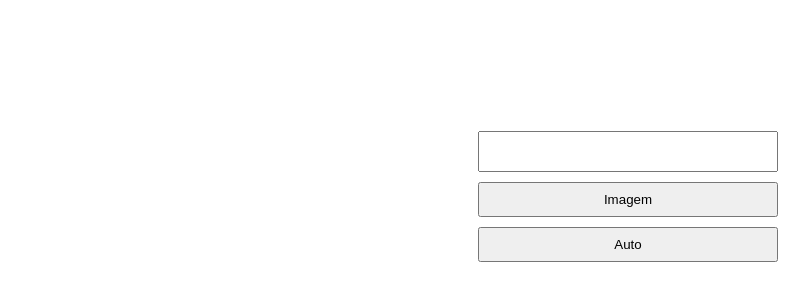
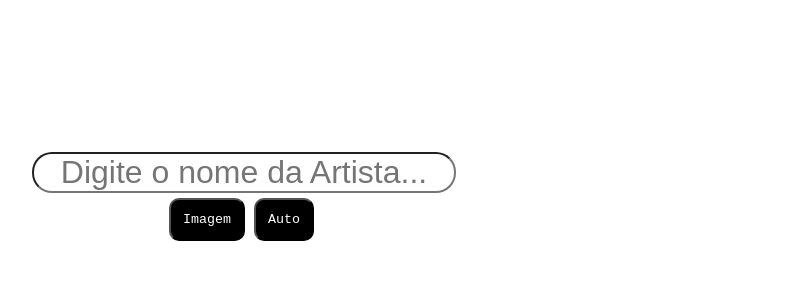
Before and after one commit to Samys003/trocadeimagens, a plain HTML site: page index.html in a window 1280 px wide. Shown: the part 204-504 px from the top of the page, without its empty margins (12-821 px from the left). Drawn offline with Linux system fonts and the light colour scheme.

Commit message:
troca de imagens, em andamento

```diff
--- a/app.js
+++ b/app.js
@@ -0,0 +1,48 @@
+'use strict'
+
+
+const imagens = [
+    {
+        nome: 'Duquesa',
+        url: './img/Duquesa.png'
+    },
+    {
+        nome: 'T&T',
+        url: './img/Tasha-e-Tracie.jpg'
+    },
+    {
+        nome: 'Ebony',
+        url: './img/Ebony.jpg'
+    }
+]
+
+function buscandoImagem (ImagemNome) {
+    const imagemResultado = getElementById('resultado');
+    const input = document.getElementById('textoInserido');
+    const botaoImagem = document.getElementById('troca-imagem');
+    const Imagem = document.createElement('img');
+
+    const texto = input.value
+
+
+    texto = Imagem
+    Imagem.scr = ImagemNome.url
+
+
+    imagemResultado.appendChild(Imagem)
+
+
+    botaoImagem.addEventListener('click', resultado);
+
+
+
+}
+
+function carregarResultado () {
+
+    const resultado = document.getElementById('resultado')
+
+    imagens.forEach(buscandoImagem)
+}
+
+carregarResultado()
--- a/index.html
+++ b/index.html
@@ -10,13 +10,18 @@
 </head>
 <body >
   <div class="container">
-    <input type="text" id="imagem">
-    <button id="troca-imagem">
+    <input type="text" placeholder="Digite o nome da Artista..." id="textoInserido">
+    <div class="botoes">
+    <button id="troca-imagem" onclick="buscandoImagem()">
         Imagem
     </button>
     <button id="auto-imagem">
         Auto
     </button>
+    </div>
   </div>
+  <div class="imagem" id="resultado">
+      <!-- <img src="" alt=""> -->
+    </div>
 </body>
 </html>
--- a/style.css
+++ b/style.css
@@ -4,24 +4,51 @@
     box-sizing: border-box;
 }
 
-body{
+ body{
     height: 100vh;
-    display: grid;
-    place-content: center;
+    display: flex;
+    align-items: center;
+
+
 }
 
 .container{
     display: flex;
     flex-direction: column;
-    gap: 10px;
-    width: 300px;
+
+    align-items: center;
+    justify-content: center;
+    /* background-color: rgba(205,204,207,255); */
+    width: 40%;
+    height: 100%;
 }
 
 .container input{
+    border-radius: 20px;
     font-size: 2rem;
     text-align: center;
 }
 
-.container button{
-    padding: 8px;
+.botoes button{
+    background-color: black;
+    color: white;
+    border-radius: 10px;
+    font-family: monospace;
+    margin-top: 5px;
+    margin-right: 5px;
+    padding: 12px;
+    border: shadow 2;
+
 }
+
+.imagem{
+    display: flex;
+    width: 60%;
+    height: 100%;
+}
+
+img{
+    object-fit: cover;
+    width: 100%;
+    height: 100%;
+}
```
Also changed, not shown: img/Ebony.jpg (added), img/Patio.jpeg (deleted), img/Refeitorio.jpeg (deleted), img/Tasha-e-Tracie.jpg (added), img/biblioteca.jpeg (deleted), 1 other file.
